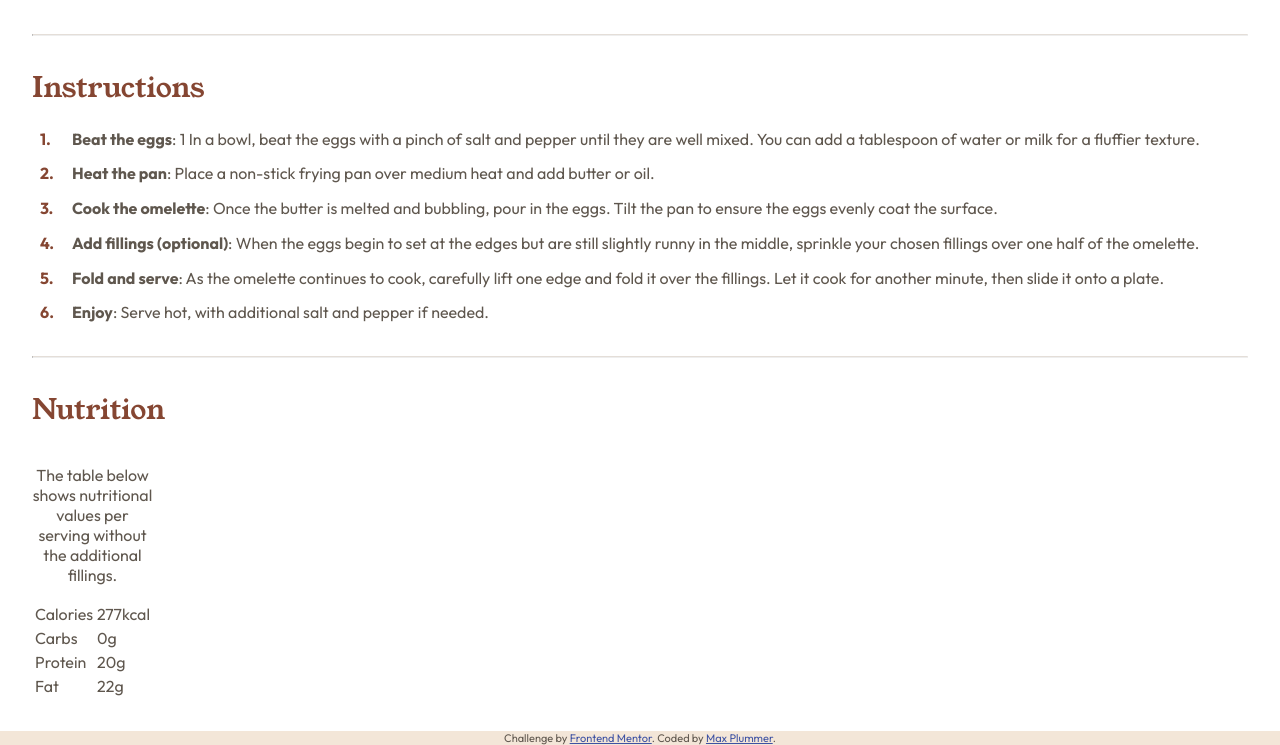
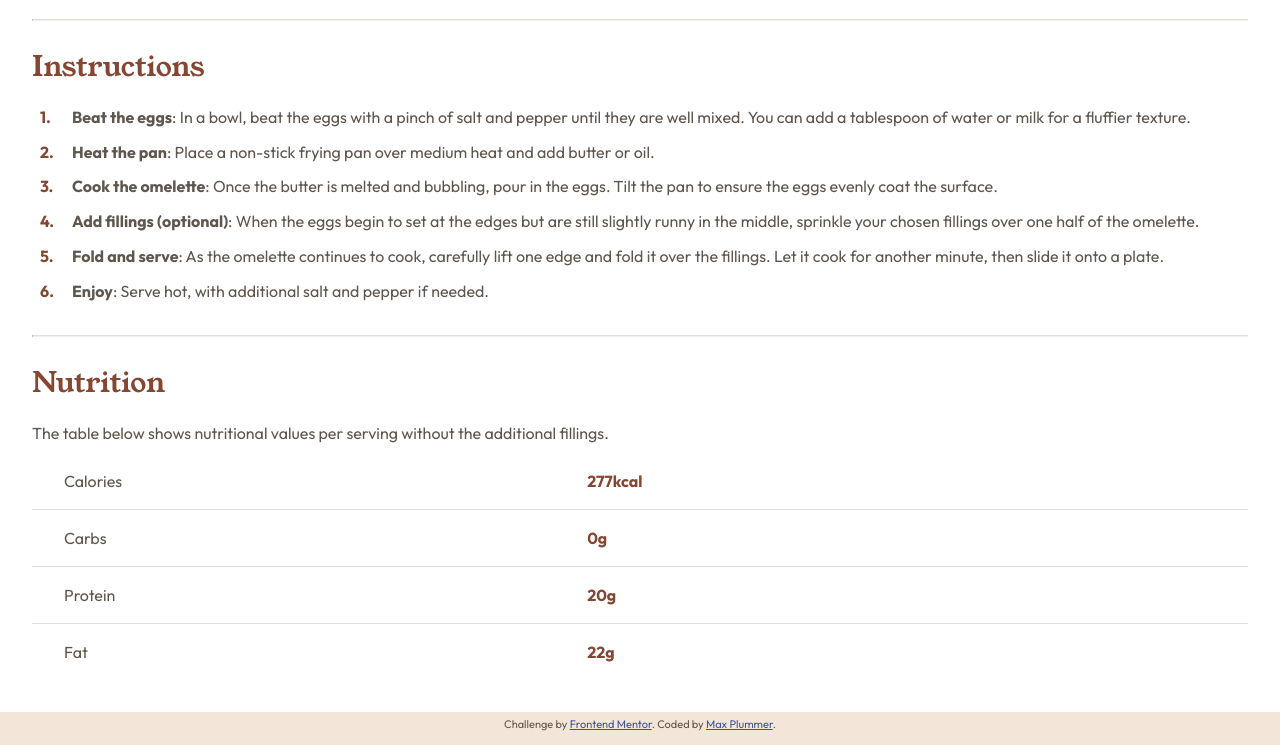
Before and after one commit to MaxPlummer/omelette-recipe-page, a plain HTML site: page index.html in a window 1280 px wide. Shown: the part 1195-1940 px from the top of the page. Drawn offline with Linux system fonts and the light colour scheme.

Commit message:
Styled nutrition table.

```diff
--- a/index.html
+++ b/index.html
@@ -57,7 +57,7 @@
         <h2>Instructions</h2>
         <ol>
           <li class="inline-li">
-            <b>Beat the eggs</b>: 1 In a bowl, beat the eggs with a pinch of
+            <b>Beat the eggs</b>: In a bowl, beat the eggs with a pinch of
             salt and pepper until they are well mixed. You can add a tablespoon
             of water or milk for a fluffier texture.
           </li>
@@ -95,29 +95,27 @@
 
       <div>
         <h2>Nutrition</h2>
-        <table>
+        <table class="nutrition-table">
           <caption>
-            <p>
-              The table below shows nutritional values per serving without the
-              additional fillings.
-            </p>
+            The table below shows nutritional values per serving without the
+            additional fillings.
           </caption>
 
           <tbody>
             <tr>
-              <td>Calories</td>
+              <th>Calories</th>
               <td>277kcal</td>
             </tr>
             <tr>
-              <td>Carbs</td>
+              <th>Carbs</th>
               <td>0g</td>
             </tr>
             <tr>
-              <td>Protein</td>
+              <th>Protein</th>
               <td>20g</td>
             </tr>
             <tr>
-              <td>Fat</td>
+              <th>Fat</th>
               <td>22g</td>
             </tr>
           </tbody>
--- a/style.css
+++ b/style.css
@@ -19,6 +19,7 @@
 body {
   font-family: "Outfit", sans-serif;
   font-size: 16px;
+  line-height: 150%;
   color: hsl(30, 10%, 34%);
   background-color: hsl(30, 54%, 90%);
   min-height: 100dvh;
@@ -58,23 +59,24 @@ h2 {
   font-family: "Young Serif", serif;
   font-weight: 400;
   font-size: 1.75rem;
+  line-height: 100%;
   margin-top: 0;
-  margin-bottom: 1.25rem;
+  margin-bottom: 1.5rem;
 }
 h3 {
   color: hsl(332, 51%, 32%);
+  line-height: 100%;
   margin: 0;
 }
 ul {
   list-style: none;
   padding: 0 0.5rem;
-  margin-bottom: 0.33rem;
+  margin-bottom: 0;
 }
 .centered-li {
   display: flex;
   align-items: center; /* Vertically center bullet with text block */
   gap: 1.5rem;
-  line-height: 150%;
   margin-bottom: 10px;
 }
 .centered-li::before {
@@ -93,7 +95,6 @@ ol {
 .inline-li {
   list-style: none; /* Hide default marker to use variable font */
   counter-increment: list-counter;
-  line-height: 150%;
   margin-bottom: 0.67rem;
 }
 
@@ -107,6 +108,32 @@ ol {
 .inline-li:last-child {
   margin-bottom: 0;
 }
+table.nutrition-table {
+  width: 100%;
+  border-collapse: collapse;
+  text-align: left;
+}
+caption {
+  text-align: left;
+  margin-bottom: 0.5rem;
+}
+th, td {
+  border-bottom: 1px solid hsl(30, 18%, 87%);
+}
+th {
+  font-weight: 400;
+  padding: 1rem 0rem 1rem 2rem;
+}
+td {
+  color:hsl(14, 45%, 36%);
+  font-weight: 700;
+  padding: 1rem 2rem;
+}
+/* Remove bottom border from last row */
+table.nutrition-table tbody tr:last-child th,
+table.nutrition-table tbody tr:last-child td {
+  border-bottom: none;
+}
 .attribution {
   font-size: 0.6875rem;
   text-align: center;
```
